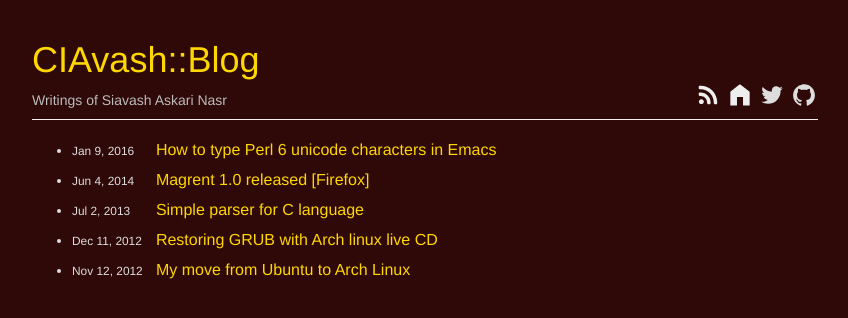
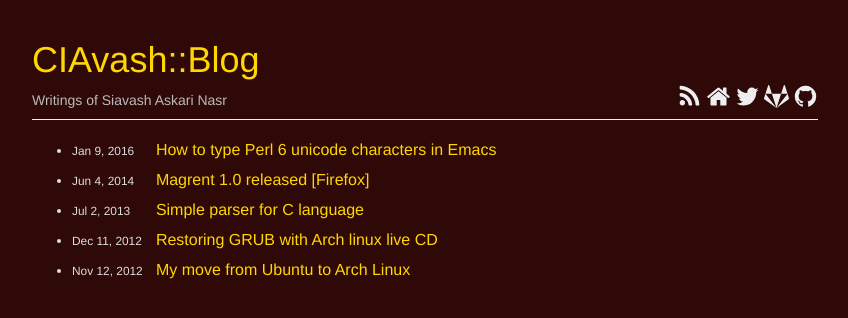
Before and after one commit to CIAvash/ciavash.github.io, a Jekyll site: the page built from index.html, in a window 1280 px wide. Shown: the top 318 px of the page, without its empty margins (215-1063 px from the left). Built offline with Jekyll 4.4.1, drawn with Linux system fonts in a browser that asks for light colours.

Commit message:
Replace foundation icons with FontAwesome icons
and add Gitlab

```diff
--- a/_config.yml
+++ b/_config.yml
@@ -9,6 +9,7 @@ author:
   full_name: Siavash Askari Nasr
   twitter: CIAvash
   github: CIAvash
+  gitlab: CIAvash
   website:
     name: CIAvash.name
     url: http://ciavash.name
--- a/_layouts/master.html
+++ b/_layouts/master.html
@@ -22,22 +22,27 @@
         <ul class="s-links list-unstyled list-inline">
           <li>
             <a href="{{ site.feed | prepend: site.baseurl }}" title="Feed">
-              <img alt="Feed" src="{{ '/assets/img/icon/fi-rss.svg' | prepend: site.baseurl }}">
+              <img alt="Feed" src="{{ '/assets/img/icon/fa-rss.svg' | prepend: site.baseurl }}">
             </a>
           </li>
           <li>
             <a href="{{ site.author.website.url }}" title="{{ site.author.website.name }}">
-              <img alt="{{ site.author.website.name }}" src="{{ '/assets/img/icon/fi-home.svg' | prepend: site.baseurl }}">
+              <img alt="{{ site.author.website.name }}" src="{{ '/assets/img/icon/fa-home.svg' | prepend: site.baseurl }}">
             </a>
           </li>
           <li>
             <a href="https://twitter.com/{{ site.author.twitter }}" title="Twitter">
-              <img alt="Twitter" src="{{ '/assets/img/icon/fi-social-twitter.svg' | prepend: site.baseurl }}">
+              <img alt="Twitter" src="{{ '/assets/img/icon/fa-twitter.svg' | prepend: site.baseurl }}">
+            </a>
+          </li>
+          <li>
+            <a href="https://gitlab.com/u/{{ site.author.gitlab }}" title="Gitlab">
+              <img alt="Gitlab" src="{{ '/assets/img/icon/fa-gitlab.svg' | prepend: site.baseurl }}">
             </a>
           </li>
           <li>
             <a href="https://github.com/{{ site.author.github }}" title="Github">
-              <img alt="Github" src="{{ '/assets/img/icon/fi-social-github.svg' | prepend: site.baseurl }}">
+              <img alt="Github" src="{{ '/assets/img/icon/fa-github.svg' | prepend: site.baseurl }}">
             </a>
           </li>
         </ul>
--- a/assets/css/main.sass
+++ b/assets/css/main.sass
@@ -45,7 +45,7 @@ code
 .page-header
   position: relative
 
-$social_icon_width: 28px
+$social_icon_width: 25px
 .s-links
   position: absolute
   right: 0
```
Also changed, not shown: assets/img/icon/fa-github.svg (added), assets/img/icon/fa-gitlab.svg (added), assets/img/icon/fa-home.svg (added), assets/img/icon/fa-rss.svg (added), assets/img/icon/fa-twitter.svg (added), assets/img/icon/fi-home.svg (deleted), assets/img/icon/fi-rss.svg (deleted), assets/img/icon/fi-social-github.svg (deleted), assets/img/icon/fi-social-twitter.svg (deleted).
